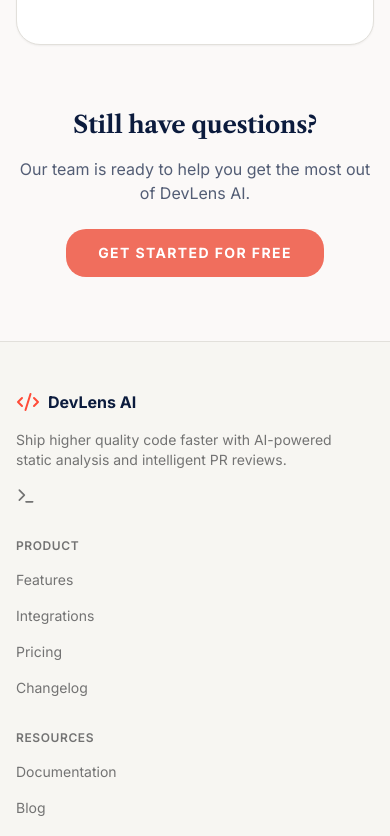
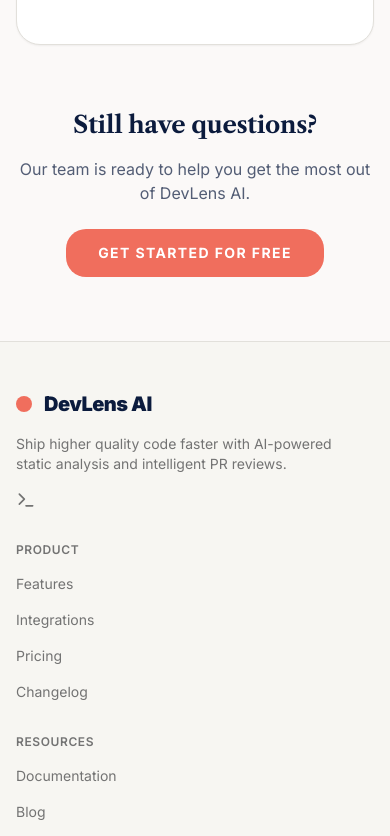
Before and after one commit to rupeshh132/devlens-ai, a React (Vite) app in the folder frontend/: page /faq in a window 390 px wide. Shown: the part 1156-1992 px from the top of the page. Built offline with nearby package versions, Linux system fonts and the light colour scheme.

Commit message:
feat: standardize Logo component and unify typography across auth pages

```diff
--- /dev/null
+++ b/frontend/src/components/ui/logo.tsx
@@ -0,0 +1,56 @@
+import { Link } from "react-router-dom"
+import { cn } from "@/lib/utils"
+
+interface LogoProps {
+  className?: string;
+  size?: 'sm' | 'md' | 'lg' | 'xl';
+  variant?: 'dark' | 'light';
+  hideTextOnMobile?: boolean;
+}
+
+export function Logo({ className, size = 'md', variant = 'dark', hideTextOnMobile = false }: LogoProps) {
+
+  const sizeClasses = {
+    sm: {
+      box: 'w-3 h-3',
+      text: 'text-lg',
+    },
+    md: {
+      box: 'w-4 h-4',
+      text: 'text-xl',
+    },
+    lg: {
+      box: 'w-5 h-5',
+      text: 'text-2xl',
+    },
+    xl: {
+      box: 'w-6 h-6',
+      text: 'text-3xl',
+    },
+  };
+
+  const currentSize = sizeClasses[size];
+  const textColor = variant === 'dark' ? 'text-brand-navy' : 'text-white drop-shadow-md';
+
+  return (
+    <Link to="/" className={cn("flex items-center gap-3 group hover:opacity-90 transition-opacity", className)}>
+      <div
+        className={cn(
+          "bg-brand-coral rounded-sm transition-transform group-hover:scale-110",
+          currentSize.box,
+          variant === 'light' && "shadow-[0_0_15px_rgba(255,107,107,0.5)]"
+        )}
+      />
+      <span
+        className={cn(
+          "font-black tracking-tight",
+          currentSize.text,
+          textColor,
+          hideTextOnMobile && "hidden sm:inline-block"
+        )}
+      >
+        DevLens AI
+      </span>
+    </Link>
+  )
+}
--- a/frontend/src/layouts/AuthLayout.tsx
+++ b/frontend/src/layouts/AuthLayout.tsx
@@ -1,5 +1,6 @@
-import { Outlet, Link } from "react-router-dom"
+import { Outlet } from "react-router-dom"
 import { ErrorBoundary } from "@/components/layout/ErrorBoundary"
+import { Logo } from "@/components/ui/logo"
 import type { ReactNode } from "react"
 
 export function AuthLayout({ children }: { children?: ReactNode }) {
@@ -10,10 +11,7 @@
           <img src="/images/auth-bg.jpg" alt="Background" className="absolute inset-0 object-cover w-full h-full" />
           <div className="absolute inset-0 bg-gradient-to-t from-[#0a0f1d]/90 via-[#0a0f1d]/40 to-[#0a0f1d]/20" />
           <div className="absolute top-8 left-10 z-20 flex items-center text-lg font-medium">
-            <Link to="/" className="flex items-center gap-3 hover:opacity-90 transition-opacity">
-              <div className="w-5 h-5 bg-brand-coral rounded-sm shadow-[0_0_15px_rgba(255,107,107,0.5)]" />
-              <span className="font-black text-2xl text-white tracking-tight drop-shadow-md">DevLens AI</span>
-            </Link>
+            <Logo size="lg" variant="light" />
           </div>
           <div className="relative z-20 mt-auto">
             <blockquote className="space-y-4 p-6 bg-white/10 backdrop-blur-md border border-white/20 rounded-2xl shadow-xl transition-all duration-300 hover:bg-white/15">
--- a/frontend/src/layouts/DashboardLayout.tsx
+++ b/frontend/src/layouts/DashboardLayout.tsx
@@ -5,6 +5,7 @@
 import { ContentArea } from "@/components/layout/ContentArea"
 import { Home, Settings, FolderGit2, LogOut, User, FileText, BrainCircuit, Map, Mic } from "lucide-react"
 import { Button } from "@/components/ui/button"
+import { Logo } from "@/components/ui/logo"
 import {
   DropdownMenu,
   DropdownMenuContent,
@@ -44,10 +45,7 @@
           <Navbar>
             <div className="flex items-center gap-2 px-4">
               <NavbarBrand>
-                <div className="flex items-center gap-3">
-                  <div className="w-4 h-4 bg-brand-coral rounded-sm" />
-                  <span className="font-black text-xl text-brand-navy">DevLens AI</span>
-                </div>
+                <Logo size="md" hideTextOnMobile={true} />
               </NavbarBrand>
             </div>
             <NavbarActions>
--- a/frontend/src/layouts/PublicLayout.tsx
+++ b/frontend/src/layouts/PublicLayout.tsx
@@ -1,6 +1,7 @@
 import { Link, useLocation } from "react-router-dom"
 import { Button } from "@/components/ui/button"
-import { Code2, Terminal } from "lucide-react"
+import { Terminal } from "lucide-react"
+import { Logo } from "@/components/ui/logo"
 
 export function PublicLayout({ children }: { children: React.ReactNode }) {
   return (
@@ -19,12 +20,7 @@
     <header className="fixed top-0 z-50 w-full border-b border-border/40 bg-background/95 backdrop-blur supports-[backdrop-filter]:bg-background/60">
       <div className="container mx-auto flex h-14 max-w-screen-2xl items-center justify-between px-4">
         {/* Left Side: Logo */}
-        <div className="flex items-center gap-2">
-          <Link to="/" className="flex items-center space-x-3">
-            <div className="w-3 h-3 bg-brand-coral" />
-            <span className="font-black tracking-tight hidden sm:inline-block text-brand-navy">DevLens AI</span>
-          </Link>
-        </div>
+        <Logo size="sm" hideTextOnMobile={true} />
         {/* Right Side: Links & Buttons */}
         <div className="flex items-center gap-8">
           <nav className="hidden md:flex items-center gap-6 text-sm font-semibold text-muted-foreground">
@@ -52,10 +48,7 @@
     <footer className="border-t py-12 md:py-16 lg:py-20 bg-muted/20">
       <div className="container mx-auto px-4 grid gap-8 lg:grid-cols-4 max-w-screen-2xl">
         <div className="space-y-4">
-          <Link to="/" className="flex items-center space-x-2 group">
-            <Code2 className="h-6 w-6 text-primary group-hover:text-brand-coral transition-colors" />
-            <span className="font-bold text-brand-navy">DevLens AI</span>
-          </Link>
+          <Logo size="md" />
           <p className="text-sm text-muted-foreground max-w-xs">
             Ship higher quality code faster with AI-powered static analysis and intelligent PR reviews.
           </p>
--- a/frontend/src/pages/auth/Login.tsx
+++ b/frontend/src/pages/auth/Login.tsx
@@ -71,8 +71,8 @@
     <AuthLayout>
       <Card className="w-full max-w-md mx-auto bg-transparent border-none shadow-none">
         <CardHeader className="space-y-2">
-          <CardTitle className="text-2xl font-bold tracking-tight">Welcome back</CardTitle>
-          <CardDescription className="text-muted-foreground">
+          <CardTitle className="text-3xl font-serif text-brand-navy tracking-tight">Welcome back</CardTitle>
+          <CardDescription className="text-muted-foreground text-base">
             Enter your credentials to sign in to your account.
           </CardDescription>
         </CardHeader>
--- a/frontend/src/pages/auth/Register.tsx
+++ b/frontend/src/pages/auth/Register.tsx
@@ -113,9 +113,9 @@
   return (
     <AuthLayout>
       <Card className="w-full max-w-md mx-auto bg-transparent border-none shadow-none">
-        <CardHeader className="space-y-1 pb-4">
-          <CardTitle className="text-2xl font-bold tracking-tight">Create an account</CardTitle>
-          <CardDescription className="text-muted-foreground text-sm">
+        <CardHeader className="space-y-2 pb-4">
+          <CardTitle className="text-3xl font-serif text-brand-navy tracking-tight">Create an account</CardTitle>
+          <CardDescription className="text-muted-foreground text-base">
             Enter your details below to create your account and get started.
           </CardDescription>
         </CardHeader>
```
